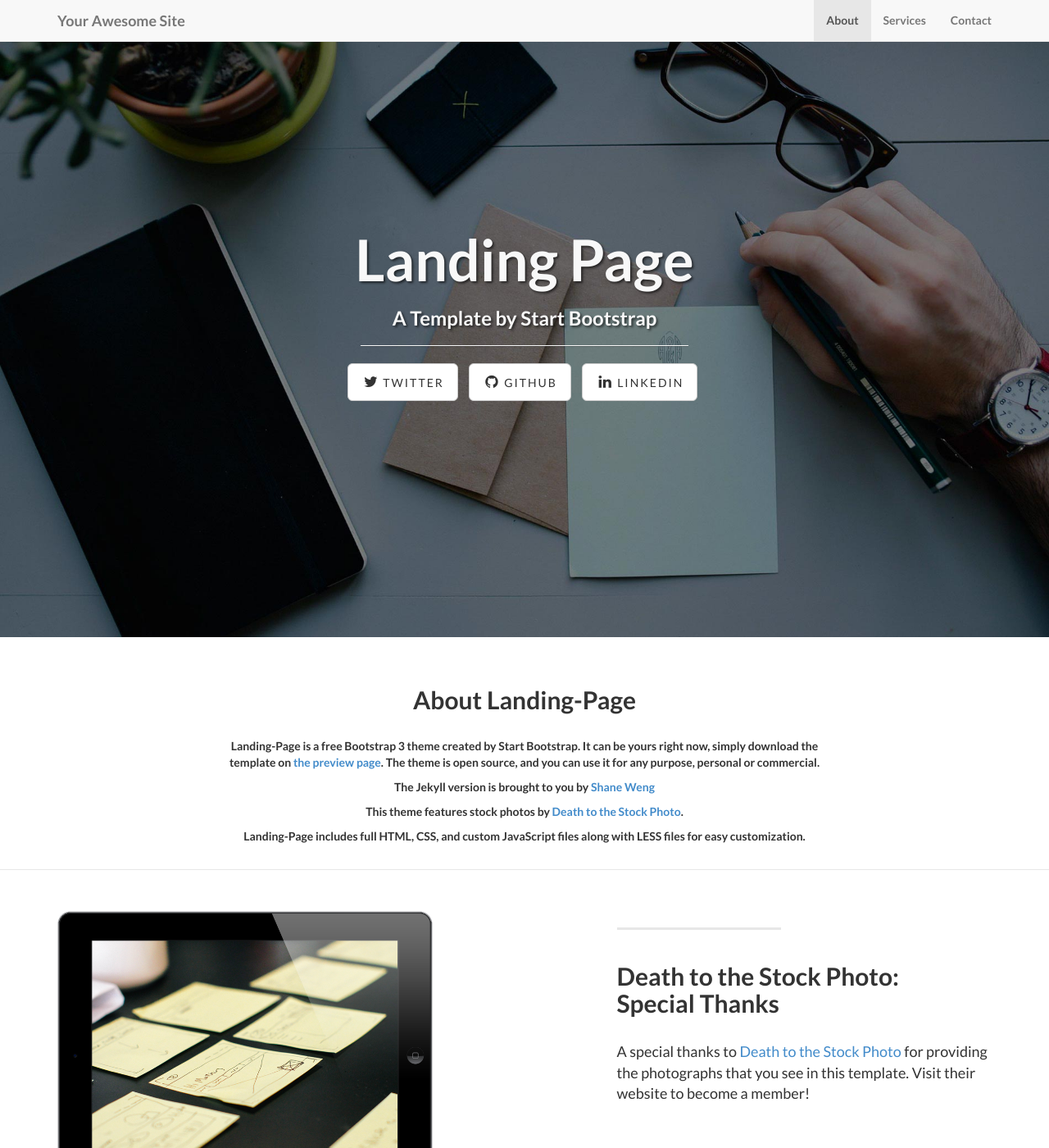
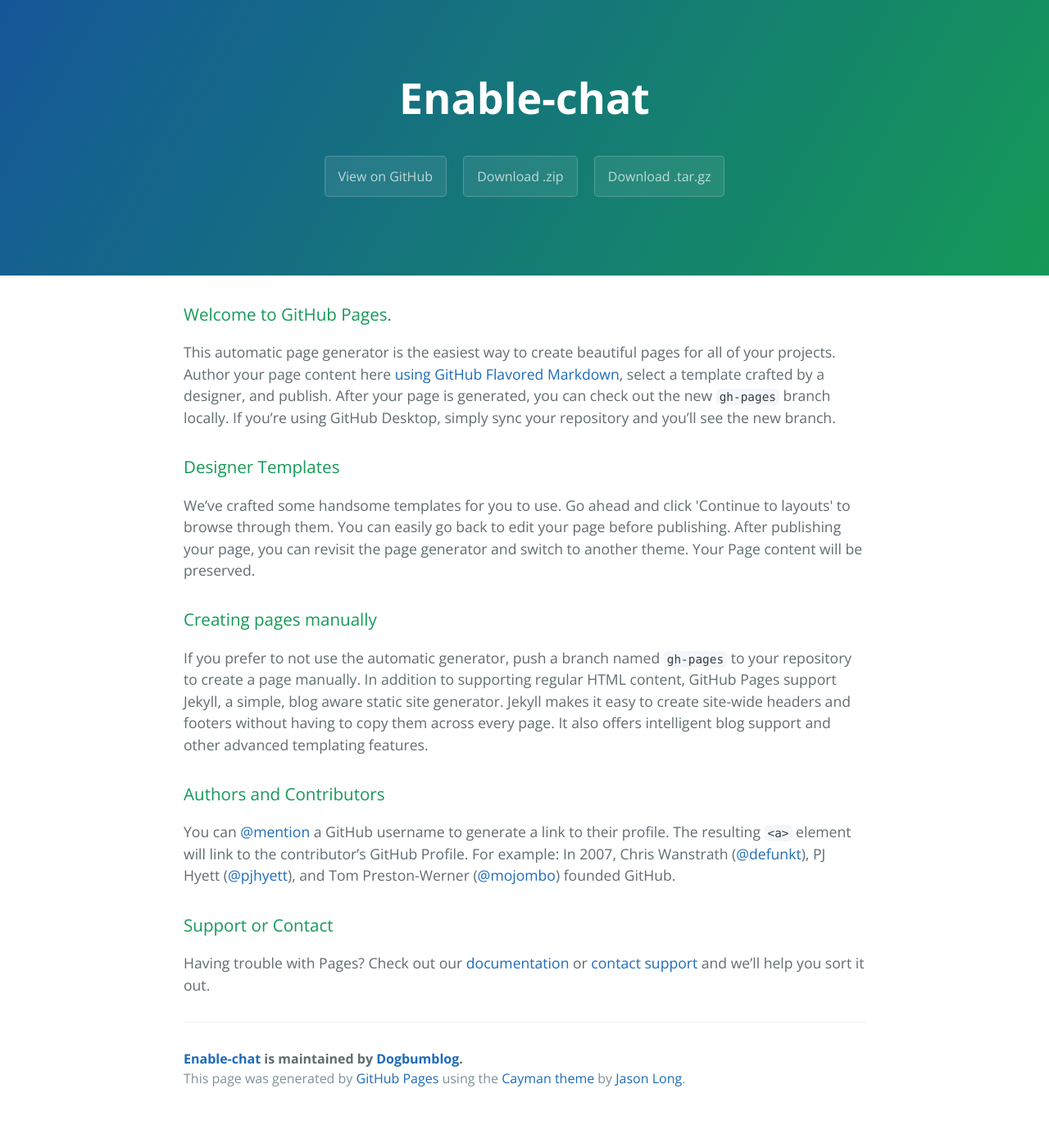
Before and after one commit to Dogbumblog/Enable-Chat, a Jekyll site: the page index.html, which Jekyll copies as it is, in a window 1280 px wide and 1400 px high. Shown: the whole window at 82% size. Built offline with Jekyll 4.4.1, drawn with Linux system fonts in a browser that asks for light colours; some of the changed text lies outside the part shown.

Commit message:
Create gh-pages branch via GitHub

```diff
--- a/index.html
+++ b/index.html
@@ -1,5 +1,57 @@
----
-layout: default
-title: Landing Page
-subTitle: A Template by Start Bootstrap
----
+<!DOCTYPE html>
+<html lang="en-us">
+  <head>
+    <meta charset="UTF-8">
+    <title>Enable-chat by Dogbumblog</title>
+    <meta name="viewport" content="width=device-width, initial-scale=1">
+    <link rel="stylesheet" type="text/css" href="stylesheets/normalize.css" media="screen">
+    <link href='https://fonts.googleapis.com/css?family=Open+Sans:400,700' rel='stylesheet' type='text/css'>
+    <link rel="stylesheet" type="text/css" href="stylesheets/stylesheet.css" media="screen">
+    <link rel="stylesheet" type="text/css" href="stylesheets/github-light.css" media="screen">
+  </head>
+  <body>
+    <section class="page-header">
+      <h1 class="project-name">Enable-chat</h1>
+      <h2 class="project-tagline"></h2>
+      <a href="https://github.com/Dogbumblog/Enable-Chat" class="btn">View on GitHub</a>
+      <a href="https://github.com/Dogbumblog/Enable-Chat/zipball/master" class="btn">Download .zip</a>
+      <a href="https://github.com/Dogbumblog/Enable-Chat/tarball/master" class="btn">Download .tar.gz</a>
+    </section>
+
+    <section class="main-content">
+      <h3>
+<a id="welcome-to-github-pages" class="anchor" href="#welcome-to-github-pages" aria-hidden="true"><span class="octicon octicon-link"></span></a>Welcome to GitHub Pages.</h3>
+
+<p>This automatic page generator is the easiest way to create beautiful pages for all of your projects. Author your page content here <a href="https://guides.github.com/features/mastering-markdown/">using GitHub Flavored Markdown</a>, select a template crafted by a designer, and publish. After your page is generated, you can check out the new <code>gh-pages</code> branch locally. If you’re using GitHub Desktop, simply sync your repository and you’ll see the new branch.</p>
+
+<h3>
+<a id="designer-templates" class="anchor" href="#designer-templates" aria-hidden="true"><span class="octicon octicon-link"></span></a>Designer Templates</h3>
+
+<p>We’ve crafted some handsome templates for you to use. Go ahead and click 'Continue to layouts' to browse through them. You can easily go back to edit your page before publishing. After publishing your page, you can revisit the page generator and switch to another theme. Your Page content will be preserved.</p>
+
+<h3>
+<a id="creating-pages-manually" class="anchor" href="#creating-pages-manually" aria-hidden="true"><span class="octicon octicon-link"></span></a>Creating pages manually</h3>
+
+<p>If you prefer to not use the automatic generator, push a branch named <code>gh-pages</code> to your repository to create a page manually. In addition to supporting regular HTML content, GitHub Pages support Jekyll, a simple, blog aware static site generator. Jekyll makes it easy to create site-wide headers and footers without having to copy them across every page. It also offers intelligent blog support and other advanced templating features.</p>
+
+<h3>
+<a id="authors-and-contributors" class="anchor" href="#authors-and-contributors" aria-hidden="true"><span class="octicon octicon-link"></span></a>Authors and Contributors</h3>
+
+<p>You can <a href="https://github.com/blog/821" class="user-mention">@mention</a> a GitHub username to generate a link to their profile. The resulting <code>&lt;a&gt;</code> element will link to the contributor’s GitHub Profile. For example: In 2007, Chris Wanstrath (<a href="https://github.com/defunkt" class="user-mention">@defunkt</a>), PJ Hyett (<a href="https://github.com/pjhyett" class="user-mention">@pjhyett</a>), and Tom Preston-Werner (<a href="https://github.com/mojombo" class="user-mention">@mojombo</a>) founded GitHub.</p>
+
+<h3>
+<a id="support-or-contact" class="anchor" href="#support-or-contact" aria-hidden="true"><span class="octicon octicon-link"></span></a>Support or Contact</h3>
+
+<p>Having trouble with Pages? Check out our <a href="https://help.github.com/pages">documentation</a> or <a href="https://github.com/contact">contact support</a> and we’ll help you sort it out.</p>
+
+      <footer class="site-footer">
+        <span class="site-footer-owner"><a href="https://github.com/Dogbumblog/Enable-Chat">Enable-chat</a> is maintained by <a href="https://github.com/Dogbumblog">Dogbumblog</a>.</span>
+
+        <span class="site-footer-credits">This page was generated by <a href="https://pages.github.com">GitHub Pages</a> using the <a href="https://github.com/jasonlong/cayman-theme">Cayman theme</a> by <a href="https://twitter.com/jasonlong">Jason Long</a>.</span>
+      </footer>
+
+    </section>
+
+
+  </body>
+</html>
--- /dev/null
+++ b/stylesheets/github-light.css
@@ -0,0 +1,115 @@
+/*
+   Copyright 2014 GitHub Inc.
+
+   Licensed under the Apache License, Version 2.0 (the "License");
+   you may not use this file except in compliance with the License.
+   You may obtain a copy of the License at
+
+       http://www.apache.org/licenses/LICENSE-2.0
+
+   Unless required by applicable law or agreed to in writing, software
+   distributed under the License is distributed on an "AS IS" BASIS,
+   WITHOUT WARRANTIES OR CONDITIONS OF ANY KIND, either express or implied.
+   See the License for the specific language governing permissions and
+   limitations under the License.
+
+*/
+
+.pl-c /* comment */ {
+  color: #969896;
+}
+
+.pl-c1      /* constant, markup.raw, meta.diff.header, meta.module-reference, meta.property-name, support, support.constant, support.variable, variable.other.constant */,
+.pl-s .pl-v /* string variable */ {
+  color: #0086b3;
+}
+
+.pl-e  /* entity */,
+.pl-en /* entity.name */ {
+  color: #795da3;
+}
+
+.pl-s .pl-s1 /* string source */,
+.pl-smi      /* storage.modifier.import, storage.modifier.package, storage.type.java, variable.other, variable.parameter.function */ {
+  color: #333;
+}
+
+.pl-ent /* entity.name.tag */ {
+  color: #63a35c;
+}
+
+.pl-k /* keyword, storage, storage.type */ {
+  color: #a71d5d;
+}
+
+.pl-pds              /* punctuation.definition.string, string.regexp.character-class */,
+.pl-s                /* string */,
+.pl-s .pl-pse .pl-s1 /* string punctuation.section.embedded source */,
+.pl-sr               /* string.regexp */,
+.pl-sr .pl-cce       /* string.regexp constant.character.escape */,
+.pl-sr .pl-sra       /* string.regexp string.regexp.arbitrary-repitition */,
+.pl-sr .pl-sre       /* string.regexp source.ruby.embedded */ {
+  color: #183691;
+}
+
+.pl-v /* variable */ {
+  color: #ed6a43;
+}
+
+.pl-id /* invalid.deprecated */ {
+  color: #b52a1d;
+}
+
+.pl-ii /* invalid.illegal */ {
+  background-color: #b52a1d;
+  color: #f8f8f8;
+}
+
+.pl-sr .pl-cce /* string.regexp constant.character.escape */ {
+  color: #63a35c;
+  font-weight: bold;
+}
+
+.pl-ml /* markup.list */ {
+  color: #693a17;
+}
+
+.pl-mh        /* markup.heading */,
+.pl-mh .pl-en /* markup.heading entity.name */,
+.pl-ms        /* meta.separator */ {
+  color: #1d3e81;
+  font-weight: bold;
+}
+
+.pl-mq /* markup.quote */ {
+  color: #008080;
+}
+
+.pl-mi /* markup.italic */ {
+  color: #333;
+  font-style: italic;
+}
+
+.pl-mb /* markup.bold */ {
+  color: #333;
+  font-weight: bold;
+}
+
+.pl-md /* markup.deleted, meta.diff.header.from-file */ {
+  background-color: #ffecec;
+  color: #bd2c00;
+}
+
+.pl-mi1 /* markup.inserted, meta.diff.header.to-file */ {
+  background-color: #eaffea;
+  color: #55a532;
+}
+
+.pl-mdr /* meta.diff.range */ {
+  color: #795da3;
+  font-weight: bold;
+}
+
+.pl-mo /* meta.output */ {
+  color: #1d3e81;
+}
--- /dev/null
+++ b/stylesheets/stylesheet.css
@@ -0,0 +1,245 @@
+* {
+  box-sizing: border-box; }
+
+body {
+  padding: 0;
+  margin: 0;
+  font-family: "Open Sans", "Helvetica Neue", Helvetica, Arial, sans-serif;
+  font-size: 16px;
+  line-height: 1.5;
+  color: #606c71; }
+
+a {
+  color: #1e6bb8;
+  text-decoration: none; }
+  a:hover {
+    text-decoration: underline; }
+
+.btn {
+  display: inline-block;
+  margin-bottom: 1rem;
+  color: rgba(255, 255, 255, 0.7);
+  background-color: rgba(255, 255, 255, 0.08);
+  border-color: rgba(255, 255, 255, 0.2);
+  border-style: solid;
+  border-width: 1px;
+  border-radius: 0.3rem;
+  transition: color 0.2s, background-color 0.2s, border-color 0.2s; }
+  .btn + .btn {
+    margin-left: 1rem; }
+
+.btn:hover {
+  color: rgba(255, 255, 255, 0.8);
+  text-decoration: none;
+  background-color: rgba(255, 255, 255, 0.2);
+  border-color: rgba(255, 255, 255, 0.3); }
+
+@media screen and (min-width: 64em) {
+  .btn {
+    padding: 0.75rem 1rem; } }
+
+@media screen and (min-width: 42em) and (max-width: 64em) {
+  .btn {
+    padding: 0.6rem 0.9rem;
+    font-size: 0.9rem; } }
+
+@media screen and (max-width: 42em) {
+  .btn {
+    display: block;
+    width: 100%;
+    padding: 0.75rem;
+    font-size: 0.9rem; }
+    .btn + .btn {
+      margin-top: 1rem;
+      margin-left: 0; } }
+
+.page-header {
+  color: #fff;
+  text-align: center;
+  background-color: #159957;
+  background-image: linear-gradient(120deg, #155799, #159957); }
+
+@media screen and (min-width: 64em) {
+  .page-header {
+    padding: 5rem 6rem; } }
+
+@media screen and (min-width: 42em) and (max-width: 64em) {
+  .page-header {
+    padding: 3rem 4rem; } }
+
+@media screen and (max-width: 42em) {
+  .page-header {
+    padding: 2rem 1rem; } }
+
+.project-name {
+  margin-top: 0;
+  margin-bottom: 0.1rem; }
+
+@media screen and (min-width: 64em) {
+  .project-name {
+    font-size: 3.25rem; } }
+
+@media screen and (min-width: 42em) and (max-width: 64em) {
+  .project-name {
+    font-size: 2.25rem; } }
+
+@media screen and (max-width: 42em) {
+  .project-name {
+    font-size: 1.75rem; } }
+
+.project-tagline {
+  margin-bottom: 2rem;
+  font-weight: normal;
+  opacity: 0.7; }
+
+@media screen and (min-width: 64em) {
+  .project-tagline {
+    font-size: 1.25rem; } }
+
+@media screen and (min-width: 42em) and (max-width: 64em) {
+  .project-tagline {
+    font-size: 1.15rem; } }
+
+@media screen and (max-width: 42em) {
+  .project-tagline {
+    font-size: 1rem; } }
+
+.main-content :first-child {
+  margin-top: 0; }
+.main-content img {
+  max-width: 100%; }
+.main-content h1, .main-content h2, .main-content h3, .main-content h4, .main-content h5, .main-content h6 {
+  margin-top: 2rem;
+  margin-bottom: 1rem;
+  font-weight: normal;
+  color: #159957; }
+.main-content p {
+  margin-bottom: 1em; }
+.main-content code {
+  padding: 2px 4px;
+  font-family: Consolas, "Liberation Mono", Menlo, Courier, monospace;
+  font-size: 0.9rem;
+  color: #383e41;
+  background-color: #f3f6fa;
+  border-radius: 0.3rem; }
+.main-content pre {
+  padding: 0.8rem;
+  margin-top: 0;
+  margin-bottom: 1rem;
+  font: 1rem Consolas, "Liberation Mono", Menlo, Courier, monospace;
+  color: #567482;
+  word-wrap: normal;
+  background-color: #f3f6fa;
+  border: solid 1px #dce6f0;
+  border-radius: 0.3rem; }
+  .main-content pre > code {
+    padding: 0;
+    margin: 0;
+    font-size: 0.9rem;
+    color: #567482;
+    word-break: normal;
+    white-space: pre;
+    background: transparent;
+    border: 0; }
+.main-content .highlight {
+  margin-bottom: 1rem; }
+  .main-content .highlight pre {
+    margin-bottom: 0;
+    word-break: normal; }
+.main-content .highlight pre, .main-content pre {
+  padding: 0.8rem;
+  overflow: auto;
+  font-size: 0.9rem;
+  line-height: 1.45;
+  border-radius: 0.3rem; }
+.main-content pre code, .main-content pre tt {
+  display: inline;
+  max-width: initial;
+  padding: 0;
+  margin: 0;
+  overflow: initial;
+  line-height: inherit;
+  word-wrap: normal;
+  background-color: transparent;
+  border: 0; }
+  .main-content pre code:before, .main-content pre code:after, .main-content pre tt:before, .main-content pre tt:after {
+    content: normal; }
+.main-content ul, .main-content ol {
+  margin-top: 0; }
+.main-content blockquote {
+  padding: 0 1rem;
+  margin-left: 0;
+  color: #819198;
+  border-left: 0.3rem solid #dce6f0; }
+  .main-content blockquote > :first-child {
+    margin-top: 0; }
+  .main-content blockquote > :last-child {
+    margin-bottom: 0; }
+.main-content table {
+  display: block;
+  width: 100%;
+  overflow: auto;
+  word-break: normal;
+  word-break: keep-all; }
+  .main-content table th {
+    font-weight: bold; }
+  .main-content table th, .main-content table td {
+    padding: 0.5rem 1rem;
+    border: 1px solid #e9ebec; }
+.main-content dl {
+  padding: 0; }
+  .main-content dl dt {
+    padding: 0;
+    margin-top: 1rem;
+    font-size: 1rem;
+    font-weight: bold; }
+  .main-content dl dd {
+    padding: 0;
+    margin-bottom: 1rem; }
+.main-content hr {
+  height: 2px;
+  padding: 0;
+  margin: 1rem 0;
+  background-color: #eff0f1;
+  border: 0; }
+
+@media screen and (min-width: 64em) {
+  .main-content {
+    max-width: 64rem;
+    padding: 2rem 6rem;
+    margin: 0 auto;
+    font-size: 1.1rem; } }
+
+@media screen and (min-width: 42em) and (max-width: 64em) {
+  .main-content {
+    padding: 2rem 4rem;
+    font-size: 1.1rem; } }
+
+@media screen and (max-width: 42em) {
+  .main-content {
+    padding: 2rem 1rem;
+    font-size: 1rem; } }
+
+.site-footer {
+  padding-top: 2rem;
+  margin-top: 2rem;
+  border-top: solid 1px #eff0f1; }
+
+.site-footer-owner {
+  display: block;
+  font-weight: bold; }
+
+.site-footer-credits {
+  color: #819198; }
+
+@media screen and (min-width: 64em) {
+  .site-footer {
+    font-size: 1rem; } }
+
+@media screen and (min-width: 42em) and (max-width: 64em) {
+  .site-footer {
+    font-size: 1rem; } }
+
+@media screen and (max-width: 42em) {
+  .site-footer {
+    font-size: 0.9rem; } }
```
Also changed, not shown: params.json (added, +1 -0 lines), stylesheets/normalize.css (added).
